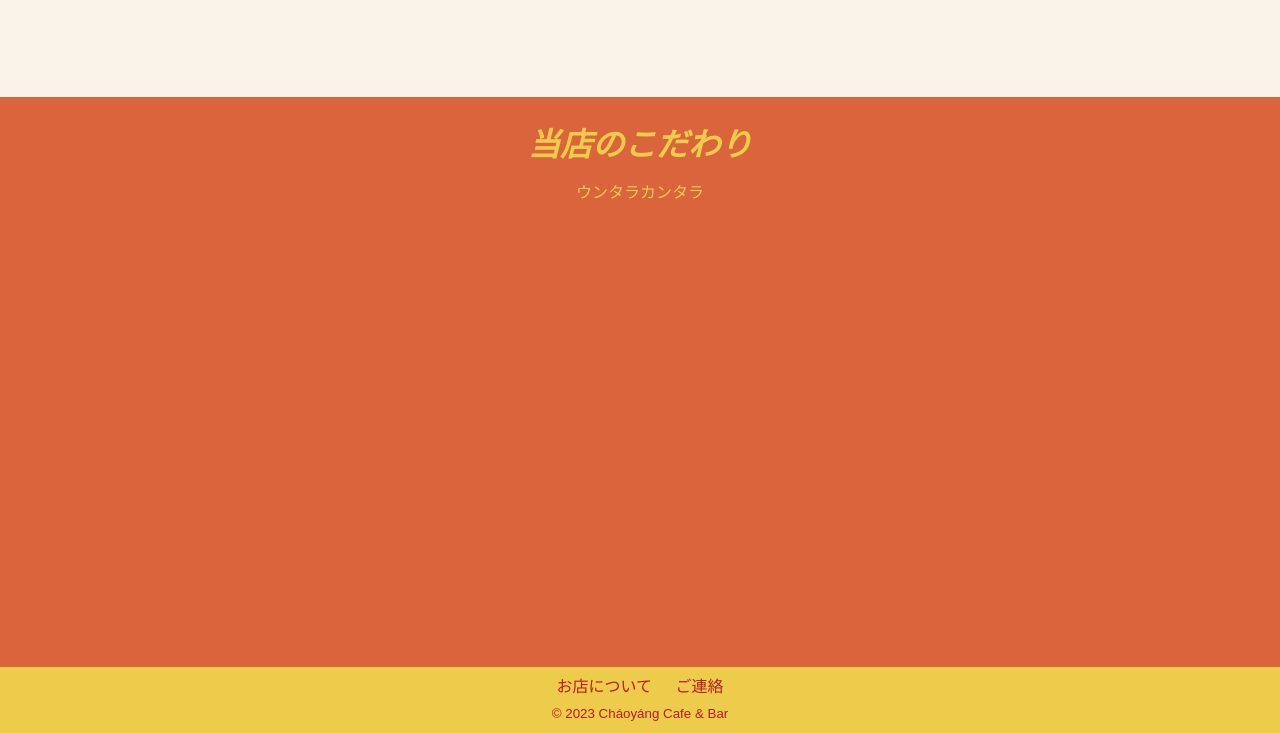
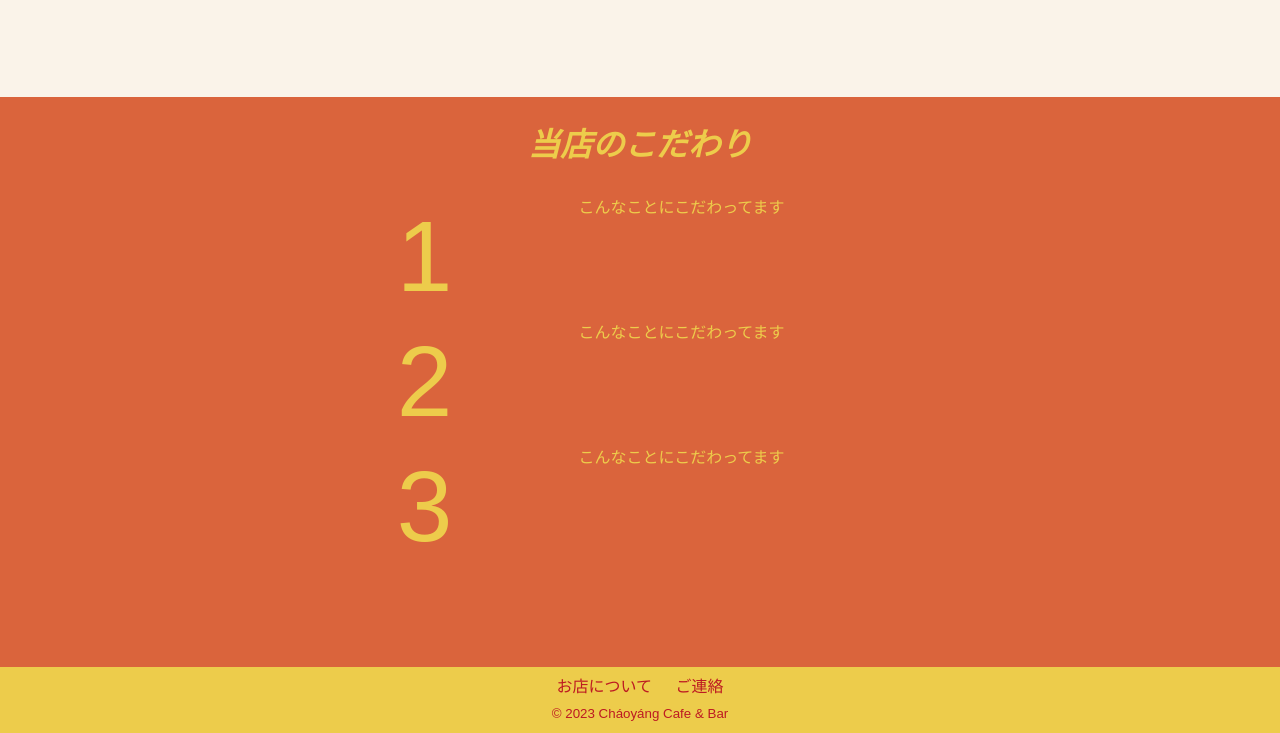
Before and after one commit to IshigamiHarune/cafesite, a plain HTML site: page index.html in a window 1280 px wide. Shown: the part 2084-2817 px from the top of the page. Drawn offline with Linux system fonts and the light colour scheme.

Commit message:
Add files via upload

```diff
--- a/css/styles.css
+++ b/css/styles.css
@@ -171,6 +171,22 @@ body.sticky .navbar {
 .pickyAbout p{
     margin: 20px;
 }
+.list {
+    list-style-type: none;
+    padding: 10px;
+    margin: 0 auto 0 auto;
+    width: 650px;
+}
+.item {
+    margin: 5px;
+    float: left;
+    width: calc(50% - 10px);
+    height: 115px;
+}
+.number{
+    width: 30%;
+    font-size: 100px;
+}
 /*-----------------------------------------------
 フッター
 -----------------------------------------------*/
@@ -264,6 +280,11 @@ footer p{
         /* margin: 0 0 0 auto; */
     }
     /*------------グラフィック------------*/
+    /*------------当店のこだわり------------*/
+    .list {
+        width: auto;
+    }
+
 
     /*------------フッター------------*/
     footer {
--- a/index.html
+++ b/index.html
@@ -80,7 +80,28 @@
 
 <div class="pickyAbout">
     <h1>当店のこだわり</h1>
-    <p>ウンタラカンタラ</p>
+    <p>
+        <ul class="list">
+            <li class="item number">
+                1
+            </li>
+            <li class="item">
+                こんなことにこだわってます
+            </li>
+            <li class="item number">
+                2
+            </li>
+            <li class="item">
+                こんなことにこだわってます
+            </li>
+            <li class="item number">
+                3
+            </li>
+            <li class="item">
+                こんなことにこだわってます
+            </li>
+        </ul>
+    </p>
 </div>
 
 <footer>
```
